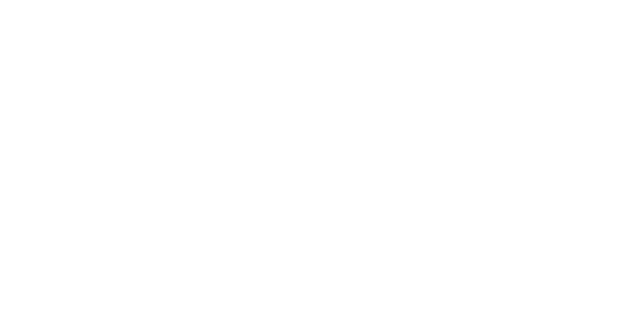
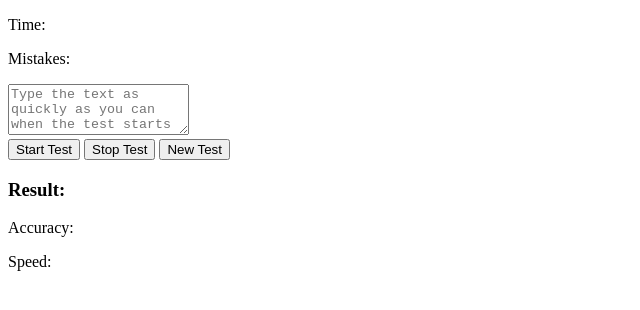
Before and after one commit to NicoOeser/typing-speed-app, a plain HTML site: page index.html in a window 1280 px wide. Shown: the whole page, without its empty margins (0-640 px from the left). Drawn offline with Linux system fonts and the light colour scheme.

Commit message:
add HTML

```diff
--- a/index.html
+++ b/index.html
@@ -10,7 +10,29 @@
 </head>
 
 <body>
-
+    <div class="container">
+        <div class="stats">
+            <p>Time: <span id="timer"></span></p>
+            <p>Mistakes: <span id="mistakes"></span></p>
+        </div>
+        <div id="quote" onmousedown="return false" onselectstart="return false"></div>
+        <textarea id="quote-input" rows="3"
+            placeholder="Type the text as quickly as you can when the test starts"></textarea>
+        <div class="button-container">
+            <button id="start-test" onclick="startTest()">Start Test</button>
+            <button id="stop-test" onclick="displayResult()">Stop Test</button>
+            <button id="new-test" onclick="newTest()">New Test</button>
+        </div>
+        <div class="result">
+            <div class="result">
+                <h3>Result:</h3>
+                <div class="wrapper">
+                    <p>Accuracy: <span id="accuracy"></span></p>
+                    <p>Speed: <span id="wpm"></span></p>
+                </div>
+            </div>
+        </div>
+    </div>
 
     <script src="script.js"></script>
 </body>
```
